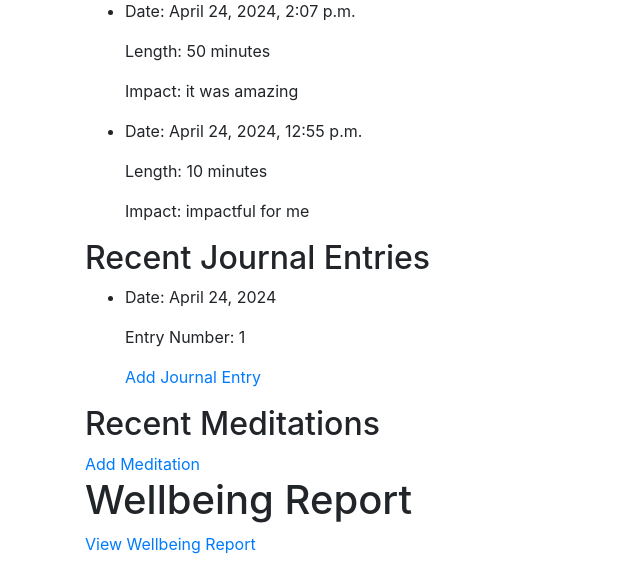
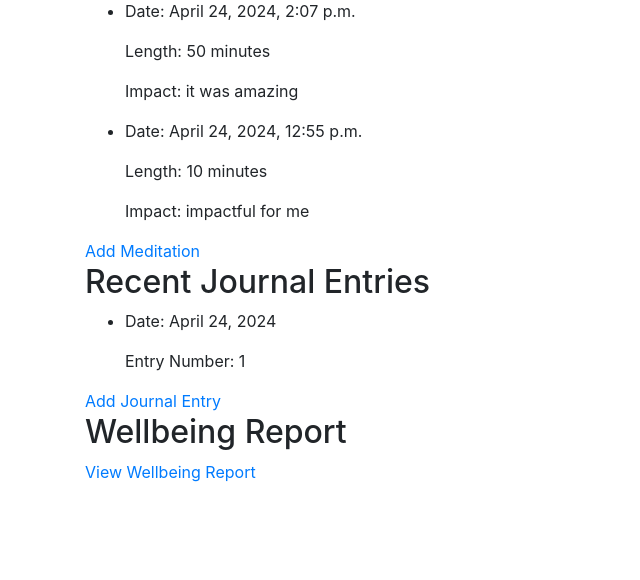
Before and after one commit to bwilson2024/DjangoGirlsTutorial, a Django app: page /dashboard/ in a window 1280 px wide. Shown: the part 550-1130 px from the top of the page, without its empty margins (0-640 px from the left). After the commit the page ends 1032 px from the top, so only its background shows below. Run offline with Django 3.2, Linux system fonts and the light colour scheme; a user stored in the database is signed in; data comes from the database, SQL or seed files in the repository; both versions use the stored data as it was after the commit; some libraries are stand-ins or nearby versions.

Commit message:
fix dashboard template to remove duplicate recent meditations section

```diff
--- a/blog/templates/blog/dashboard.html
+++ b/blog/templates/blog/dashboard.html
@@ -27,6 +27,7 @@
                         <li>No recent meditations found.</li>
                     {% endfor %}
                 </ul>
+                <a href="{% url 'add_meditation' %}">Add Meditation</a>
             </section>
 
             <section>
@@ -40,23 +41,14 @@
                     {% empty %}
                         <li>No recent journal entries found.</li>
                     {% endfor %}
-                    <a href="{% url 'add_journaling' %}">Add Journal Entry</a>
-
-
                 </ul>
+                <a href="{% url 'add_journaling' %}">Add Journal Entry</a>
             </section>
 
             <section>
-                <h2>Recent Meditations</h2>
-                <a href="{% url 'add_meditation' %}">Add Meditation</a>
-                <!-- ... -->
-            </section>
-
-            <section>
-                <h1>Wellbeing Report</h1>
+                <h2>Wellbeing Report</h2>
                 <a href="{% url 'wellbeing_report' %}">View Wellbeing Report</a>
             </section>
-
         {% else %}
             <p>You don't have a profile yet. Please create one.</p>
         {% endif %}
```
Also changed, not shown: db.sqlite3.
